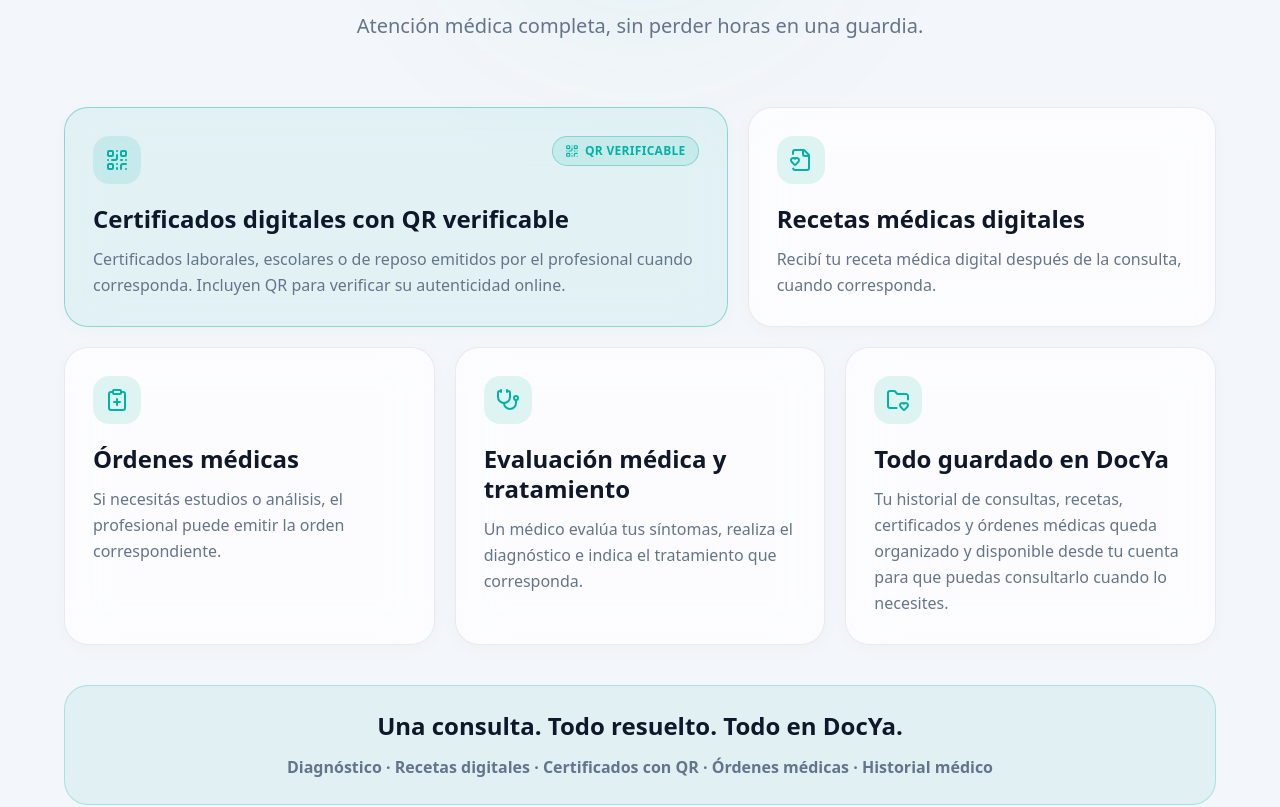
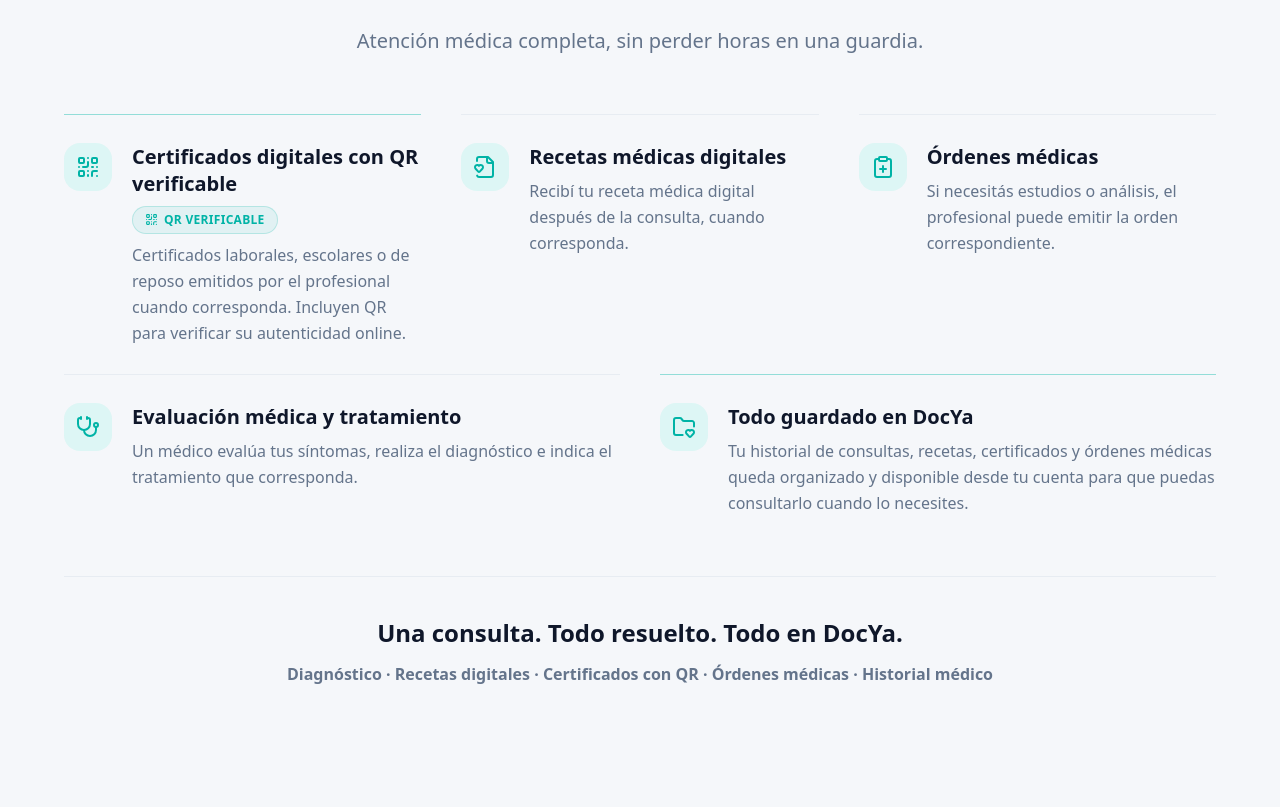
Before and after one commit to facu1391/DocYA, a Next.js app: page / in a window 1280 px wide. Shown: the part 1345-2152 px from the top of the page. Built offline with nearby package versions, Linux system fonts and the light colour scheme; no server answers.

Commit message:
style: align consultation benefits with home design

```diff
--- a/src/components/landing-public/nueva-landing/ConsultaCompletaSection.tsx
+++ b/src/components/landing-public/nueva-landing/ConsultaCompletaSection.tsx
@@ -14,7 +14,7 @@
     description:
       "Certificados laborales, escolares o de reposo emitidos por el profesional cuando corresponda. Incluyen QR para verificar su autenticidad online.",
     badge: "QR verificable",
-    className: "md:col-span-2 lg:col-span-7",
+    className: "lg:col-span-4",
     featured: true,
   },
   {
@@ -23,7 +23,7 @@
     description:
       "Recibí tu receta médica digital después de la consulta, cuando corresponda.",
     badge: null,
-    className: "lg:col-span-5",
+    className: "lg:col-span-4",
     featured: false,
   },
   {
@@ -41,7 +41,7 @@
     description:
       "Un médico evalúa tus síntomas, realiza el diagnóstico e indica el tratamiento que corresponda.",
     badge: null,
-    className: "lg:col-span-4",
+    className: "lg:col-span-6",
     featured: false,
   },
   {
@@ -50,8 +50,8 @@
     description:
       "Tu historial de consultas, recetas, certificados y órdenes médicas queda organizado y disponible desde tu cuenta para que puedas consultarlo cuando lo necesites.",
     badge: null,
-    className: "md:col-span-2 lg:col-span-4",
-    featured: false,
+    className: "lg:col-span-6",
+    featured: true,
   },
 ] as const;
 
@@ -59,12 +59,10 @@
   return (
     <section
       aria-labelledby="consulta-completa-title"
-      className="relative overflow-hidden border-y border-border/50 bg-secondary/30 py-20 md:py-28 dark:bg-secondary/10"
+      className="py-24 md:py-32"
     >
-      <div className="pointer-events-none absolute left-1/2 top-0 h-72 w-72 -translate-x-1/2 rounded-full bg-[var(--brand)]/10 blur-[100px]" />
-
-      <div className="relative mx-auto w-full max-w-[1200px] px-5 sm:px-6">
-        <ScrollReveal className="mx-auto mb-12 max-w-3xl text-center md:mb-16">
+      <div className="mx-auto w-full max-w-[1200px] px-6">
+        <ScrollReveal className="mx-auto mb-10 max-w-3xl text-center md:mb-14">
           <div className="badge-trusted mx-auto mb-5 w-fit">
             <Stethoscope size={16} aria-hidden />
             Atención médica completa
@@ -77,38 +75,43 @@
           </p>
         </ScrollReveal>
 
-        <div className="grid grid-cols-1 gap-4 md:grid-cols-2 lg:grid-cols-12 lg:gap-5">
+        <div className="grid grid-cols-1 gap-x-10 lg:grid-cols-12">
           {benefits.map(({ icon: Icon, title, description, badge, className, featured }, index) => (
             <ScrollReveal key={title} delay={index * 0.06} className={className}>
               <article
-                className={`glass-card group flex h-full min-h-[220px] flex-col rounded-3xl p-6 transition-all md:p-7 ${
-                  featured ? "border-[var(--brand)]/40 bg-[var(--brand)]/[0.07]" : ""
+                className={`group flex h-full items-start gap-4 border-t py-6 md:gap-5 md:py-7 ${
+                  featured ? "border-[var(--brand)]/40" : "border-border/70"
                 }`}
               >
-                <div className="mb-5 flex items-start justify-between gap-3">
-                  <div className="flex h-12 w-12 shrink-0 items-center justify-center rounded-2xl bg-[var(--brand)]/12 text-[var(--brand)] transition-transform duration-300 group-hover:scale-105">
+                <div
+                  className="flex h-12 w-12 shrink-0 items-center justify-center rounded-2xl text-[var(--brand)] transition-transform duration-300 group-hover:scale-105"
+                  style={{ background: "rgba(10, 230, 199, 0.1)" }}
+                >
                   <Icon size={24} aria-hidden />
                 </div>
+                <div className="min-w-0 flex-1">
+                  <div className="mb-2 flex flex-wrap items-center gap-2">
+                    <h3 className="text-lg font-bold leading-snug text-foreground md:text-xl">
+                      {title}
+                    </h3>
                     {badge && (
-                    <span className="inline-flex items-center gap-1.5 rounded-full border border-[var(--brand)]/35 bg-[var(--brand)]/12 px-3 py-1.5 text-xs font-extrabold uppercase tracking-wide text-[var(--brand)]">
-                      <QrCode size={14} aria-hidden />
+                      <span className="badge-trusted shrink-0">
+                        <QrCode size={13} aria-hidden />
                         {badge}
                       </span>
                     )}
                   </div>
-                <h3 className="mb-3 text-xl font-extrabold leading-tight text-foreground md:text-2xl">
-                  {title}
-                </h3>
-                <p className="m-0 text-base leading-relaxed text-text-muted">
+                  <p className="m-0 text-sm leading-relaxed text-text-muted md:text-base">
                     {description}
                   </p>
+                </div>
               </article>
             </ScrollReveal>
           ))}
         </div>
 
-        <ScrollReveal delay={0.18} className="mt-8 md:mt-10">
-          <div className="rounded-3xl border border-[var(--brand)]/25 bg-[var(--brand)]/[0.08] px-5 py-6 text-center md:px-8">
+        <ScrollReveal delay={0.18} className="mt-5 border-t border-border/70 pt-8 text-center md:mt-8 md:pt-10">
+          <div>
             <p className="m-0 text-xl font-extrabold text-foreground md:text-2xl">
               Una consulta. Todo resuelto. Todo en DocYa.
             </p>
```
Lines whose indentation alone changed are shown as unchanged.
